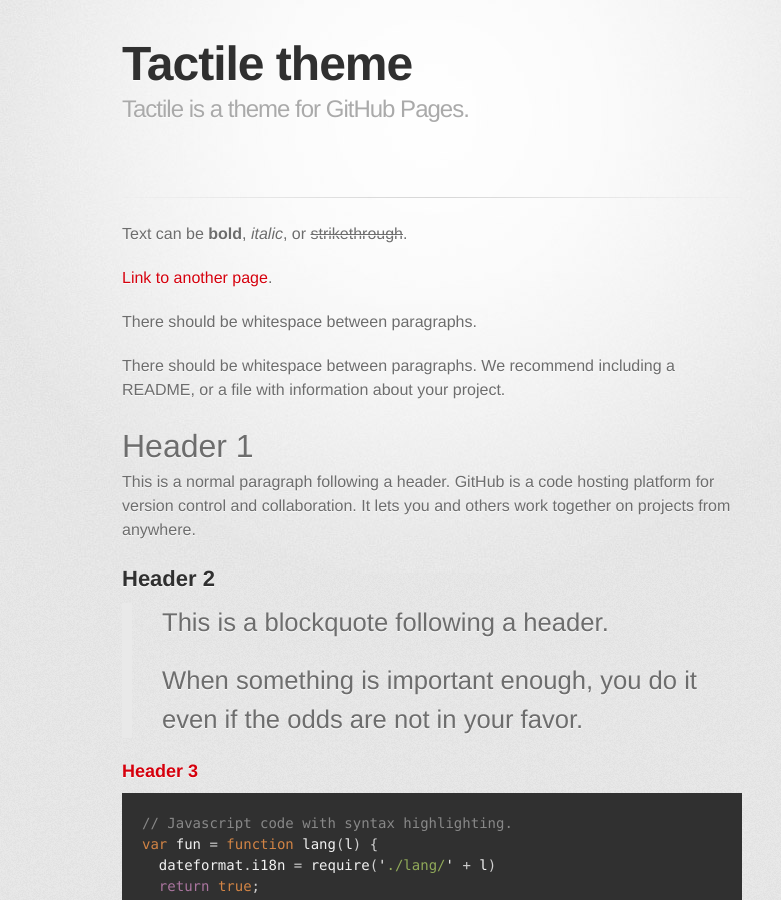
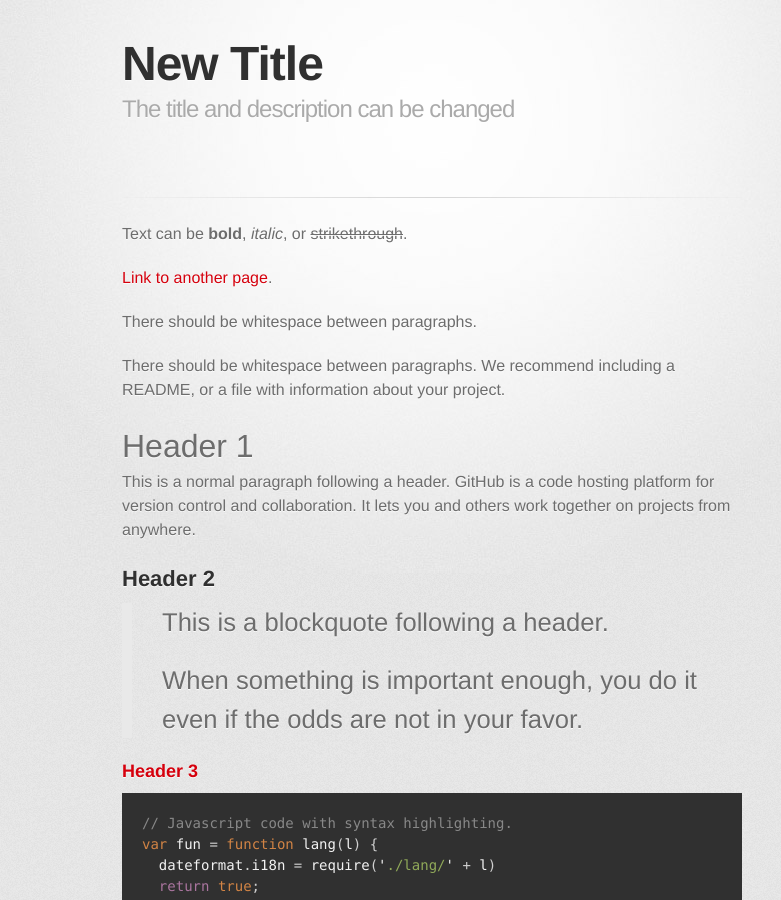
Before and after one commit to shehergit/shehergit.github.io, a Jekyll site: the page built from index.md, in a window 1280 px wide and 900 px high. Shown: the whole window, without its empty margins (208-989 px from the left). Built offline with Jekyll 4.4.1, drawn with Linux system fonts in a browser that asks for light colours; some web fonts are replaced; our own code applies the rules of GitHub Pages for plain Markdown files.

Commit message:
Update index.md

```diff
--- a/index.md
+++ b/index.md
@@ -1,5 +1,6 @@
 ---
-layout: default
+title: New Title
+description: The title and description can be changed
 ---
 
 Text can be **bold**, _italic_, or ~~strikethrough~~.
```
